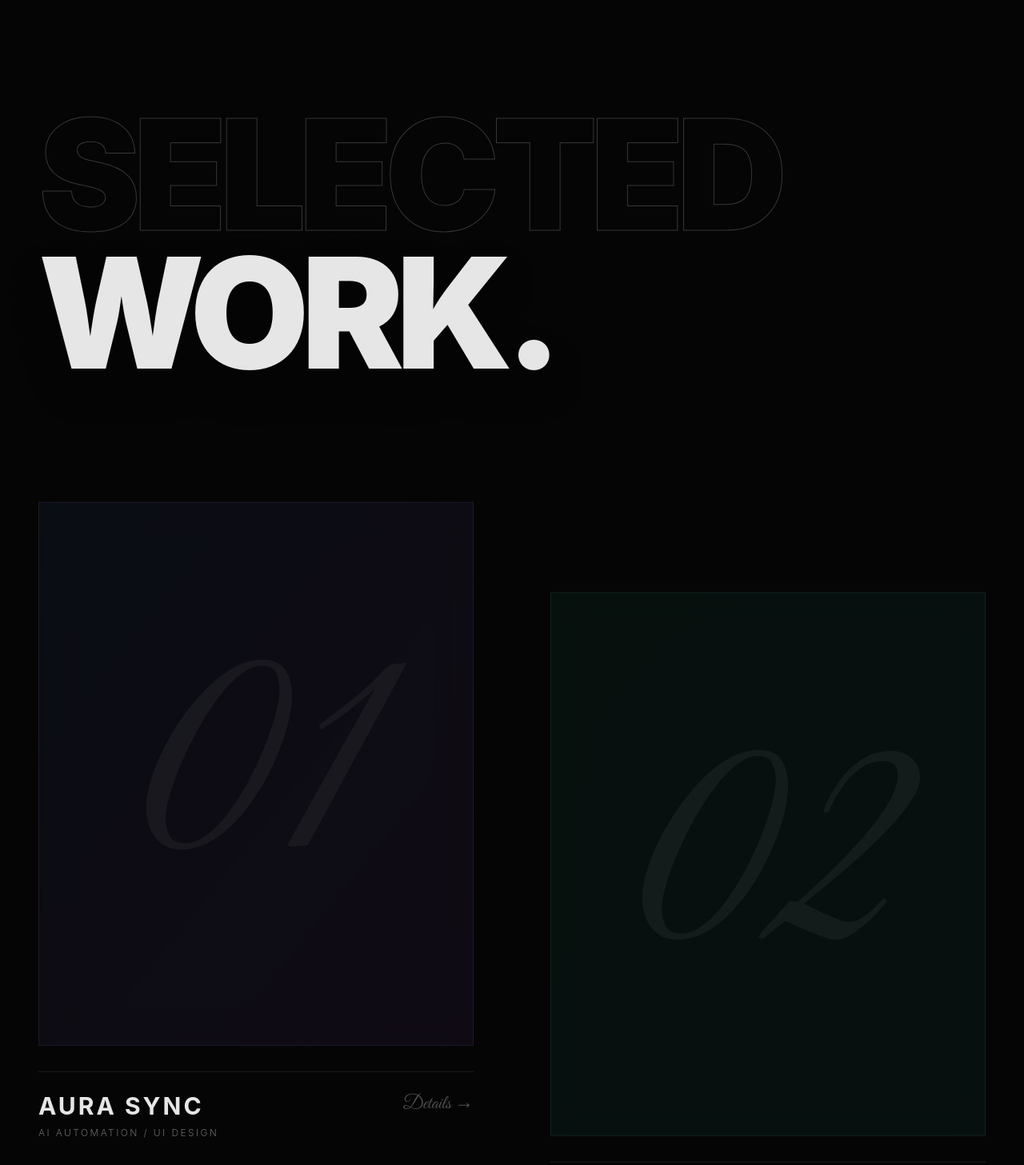
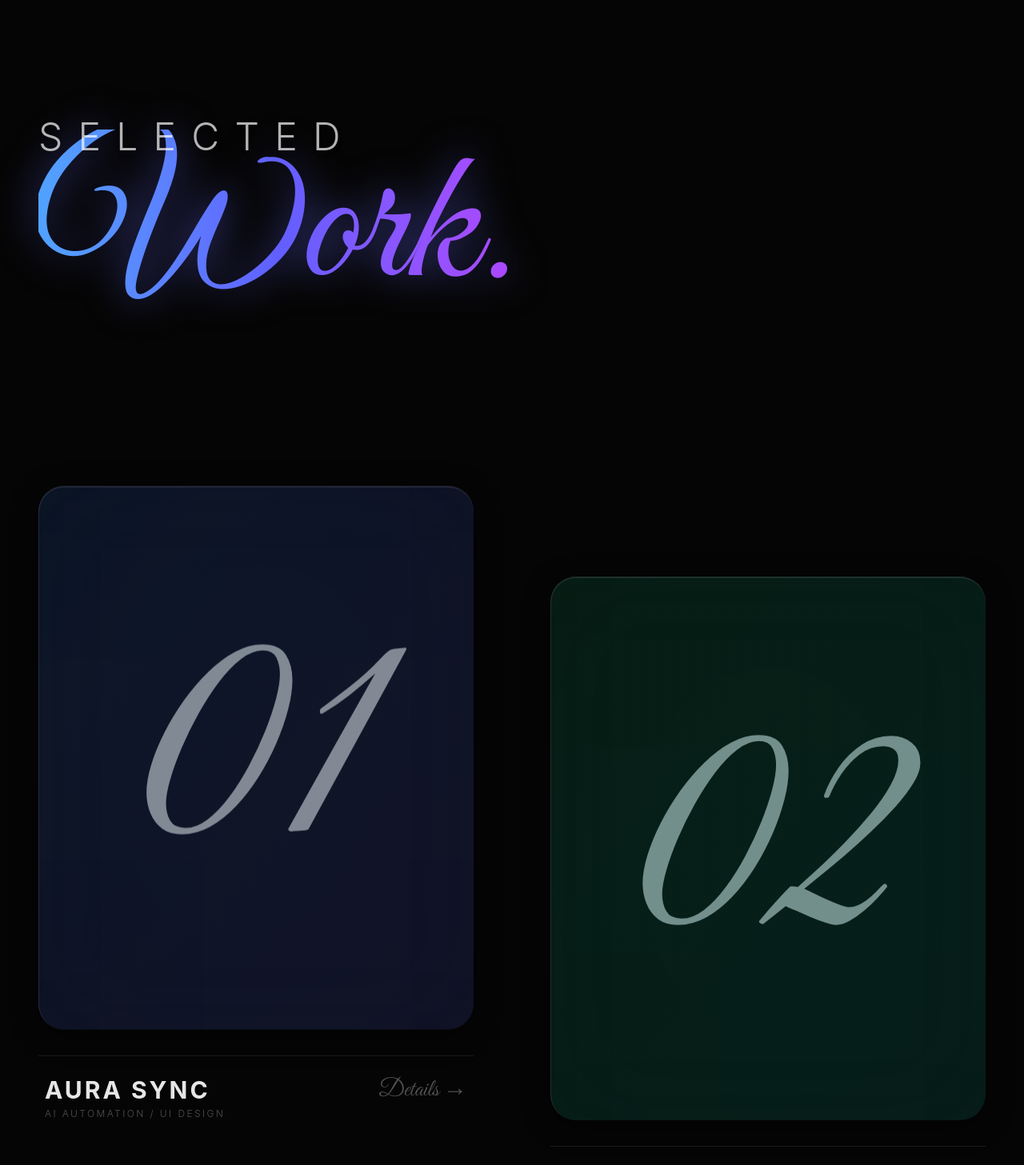
Before and after one commit to AW-Creates/aw-portfolio, a React (Vite) app: page / in a window 1280 px wide. Shown: the part 7260-8717 px from the top of the page at 80% size. Built offline with nearby package versions, Linux system fonts and the light colour scheme.

Commit message:
feat: Engineered true 3D dynamic glassmorphism refraction logic into Awwwards-tier Project array map

```diff
--- a/src/components/SelectedWork.tsx
+++ b/src/components/SelectedWork.tsx
@@ -6,25 +6,29 @@ const projects = [
         id: '01',
         title: 'Aura Sync',
         category: 'AI Automation / UI Design',
-        color: 'from-blue-500/10 to-purple-500/10'
+        color: 'from-blue-500/10 to-indigo-500/10',
+        glow: 'bg-blue-500/30'
     },
     {
         id: '02',
         title: 'Nexus Architecture',
         category: 'Web3 Platform',
-        color: 'from-emerald-500/10 to-teal-500/10'
+        color: 'from-emerald-500/10 to-teal-500/10',
+        glow: 'bg-emerald-500/30'
     },
     {
         id: '03',
         title: 'Quantum Dashboard',
         category: 'Fintech Interface',
-        color: 'from-orange-500/10 to-red-500/10'
+        color: 'from-orange-500/10 to-red-500/10',
+        glow: 'bg-orange-500/30'
     },
     {
         id: '04',
         title: 'Echelon',
         category: 'E-Commerce Scrollytelling',
-        color: 'from-pink-500/10 to-rose-500/10'
+        color: 'from-pink-500/10 to-rose-500/10',
+        glow: 'bg-pink-500/30'
     }
 ]
 
@@ -45,9 +49,13 @@ export default function SelectedWork() {
 
             {/* Title block */}
             <div className="px-6 md:px-12 w-full max-w-[100rem] mx-auto mb-20 md:mb-32">
-                <h2 className="text-6xl md:text-[8rem] lg:text-[12rem] font-black tracking-tighter uppercase text-transparent [-webkit-text-stroke:1px_rgba(255,255,255,0.2)] leading-[0.9]">
-                    Selected<br />
-                    <span className="text-white/90 [-webkit-text-stroke:0px] drop-shadow-2xl">Work.</span>
+                <h2 className="flex flex-col items-start -space-y-4 md:-space-y-12 w-full">
+                    <span className="text-2xl md:text-4xl lg:text-5xl font-light tracking-[0.4em] uppercase text-white/70 leading-relaxed block z-10 drop-shadow-md">
+                        Selected
+                    </span>
+                    <span className="font-signature text-[6rem] md:text-[11rem] lg:text-[15rem] leading-none text-transparent bg-clip-text bg-gradient-to-r from-blue-400 via-indigo-500 to-purple-500 drop-shadow-[0_0_25px_rgba(99,102,241,0.6)] tracking-normal block pt-2 pb-6 md:pb-12">
+                        Work.
+                    </span>
                 </h2>
             </div>
 
@@ -72,27 +80,32 @@ export default function SelectedWork() {
     )
 }
 
-function ProjectCard({ id, title, category, color }: { id: string, title: string, category: string, color: string }) {
+function ProjectCard({ id, title, category, color, glow }: { id: string, title: string, category: string, color: string, glow: string }) {
     return (
         <div className="group cursor-pointer w-full">
-            {/* Aspect ratio container for massive project image */}
-            <div className={`w-full aspect-[4/5] bg-gradient-to-br ${color} mb-6 md:mb-8 overflow-hidden relative border border-white/5`}>
-                {/* Placeholder for future Image (Blur overlay creates a frosted structural look) */}
-                <div className="absolute inset-0 bg-[#0a0a0a]/50 backdrop-blur-xl group-hover:scale-105 transition-transform duration-[1.5s] ease-[0.22,1,0.36,1]"></div>
+            {/* Aspect ratio container completely rewritten to Awwwards True-Glassmorphism rules */}
+            <div className={`w-full aspect-[4/5] bg-gradient-to-br ${color} mb-6 md:mb-8 overflow-hidden relative border-t border-l border-white/10 bg-white/[0.01] backdrop-blur-3xl group-hover:bg-white/[0.03] group-hover:border-white/20 transition-all duration-700 shadow-[0_8px_32px_0_rgba(0,0,0,0.5),inset_0_1px_0_0_rgba(255,255,255,0.1)] rounded-[2rem]`}>
 
-                <div className="absolute inset-0 flex items-center justify-center pointer-events-none">
-                    {/* Huge structural background numbering intersecting the image logic */}
-                    <span className="font-signature text-white/5 text-[15rem] md:text-[25rem] absolute top-1/2 left-1/2 -translate-x-1/2 -translate-y-1/2 group-hover:scale-[1.3] transition-transform duration-[2s] ease-[0.22,1,0.36,1]">{id}</span>
+                {/* Ambient Glowing Light Orb (Simulates Massive Glass LED Refraction) */}
+                {/* It starts dim, but surges to massive brightness on hover, causing the glass filter to heavily interact */}
+                <div className={`absolute top-1/2 left-1/2 -translate-x-1/2 -translate-y-1/2 w-[150%] h-[150%] rounded-full ${glow} blur-[120px] opacity-10 group-hover:opacity-100 transition-opacity duration-[1.5s] ease-[0.22,1,0.36,1] pointer-events-none`} />
+
+                {/* Placeholder for actual future case study imagery */}
+                <div className="absolute inset-0 group-hover:scale-105 transition-transform duration-[1.5s] ease-[0.22,1,0.36,1]"></div>
+
+                <div className="absolute inset-0 flex items-center justify-center pointer-events-none z-10 mix-blend-overlay">
+                    {/* Huge signature backdrop numbers. Mix-blend forces them to bleed directly into the sub-glass neon color! */}
+                    <span className="font-signature text-white/50 text-[15rem] md:text-[25rem] absolute top-1/2 left-1/2 -translate-x-1/2 -translate-y-1/2 group-hover:scale-[1.3] transition-transform duration-[4s] ease-[0.22,1,0.36,1] drop-shadow-2xl">{id}</span>
                 </div>
             </div>
 
-            {/* Meta data */}
-            <div className="flex justify-between items-start border-t border-white/10 pt-6">
-                <div>
-                    <h3 className="text-xl md:text-3xl font-bold uppercase tracking-widest text-white/90 mb-2 group-hover:text-[#3b82f6] transition-colors">{title}</h3>
-                    <p className="text-[10px] md:text-xs tracking-[0.2em] font-light text-white/40 uppercase">{category}</p>
+            {/* Meta data Block (Now reacts smoothly to parent glass interactions) */}
+            <div className="flex justify-between items-start border-t border-white/10 pt-6 px-1 md:px-2">
+                <div className="flex flex-col">
+                    <h3 className="text-xl md:text-3xl font-bold uppercase tracking-widest text-white/90 mb-1 group-hover:text-[#3b82f6] transition-colors duration-500">{title}</h3>
+                    <p className="text-[10px] md:text-xs tracking-[0.2em] font-light text-white/30 uppercase group-hover:text-white/60 transition-colors duration-500">{category}</p>
                 </div>
-                <span className="font-signature text-xl md:text-2xl text-white/30 transition-all duration-500 group-hover:translate-x-3 group-hover:text-white/90">Details &rarr;</span>
+                <span className="font-signature text-2xl md:text-3xl text-white/30 transition-all duration-500 group-hover:translate-x-3 group-hover:text-white/90">Details &rarr;</span>
             </div>
         </div>
     )
```
